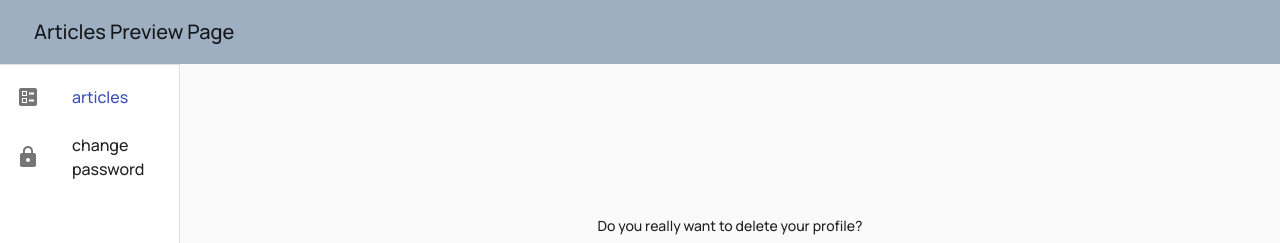
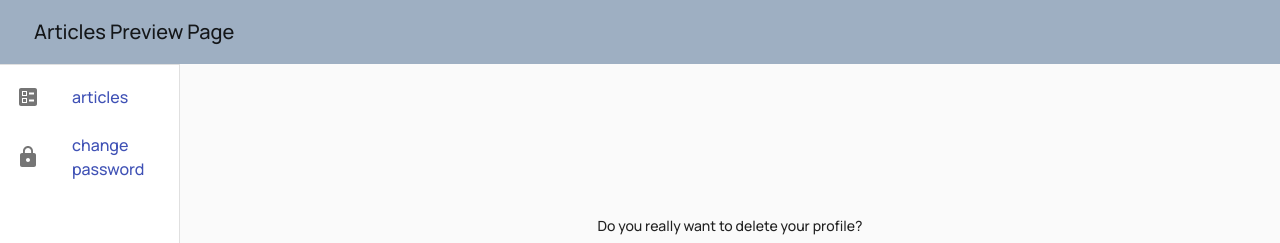
Before and after one commit to sbAsma/article-preview-drf-react, a React (Create React App) app: page /admin/delete in a window 1280 px wide. Shown: the top 243 px of the page. Built offline with nearby package versions, Linux system fonts and the light colour scheme.

Commit message:
linking changePassword component

```diff
--- a/src/components/auth/deleteProfile.js
+++ b/src/components/auth/deleteProfile.js
@@ -66,7 +66,7 @@ const CustomDrawer = (props) => {
                     </ListItemIcon>
                     <ListItemText primary={"articles"} />
                 </ListItem>
-                <ListItem button >
+                <ListItem button component={Link} href={"change_password"}>
                     <ListItemIcon>
                         <LockIcon />
                     </ListItemIcon>
```
